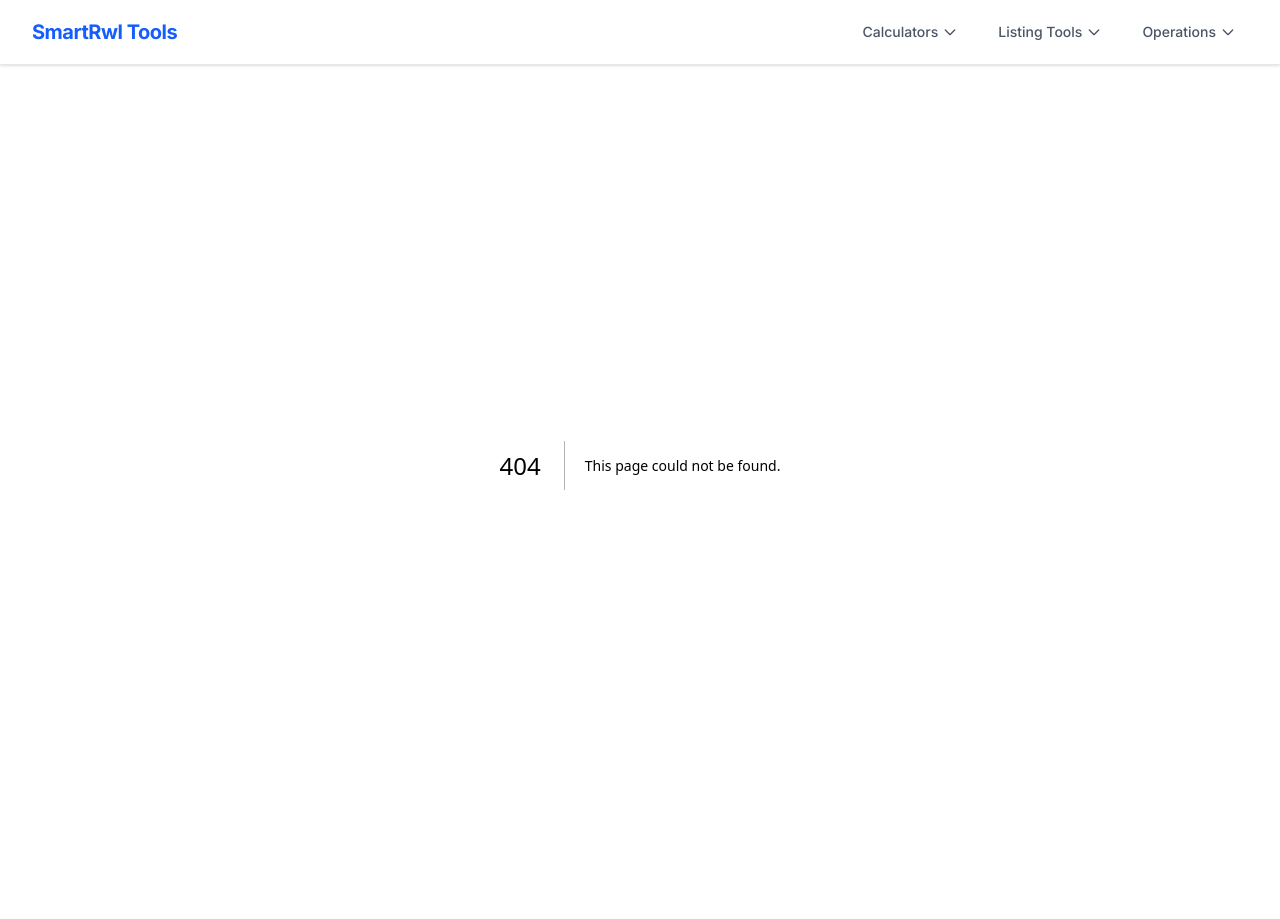
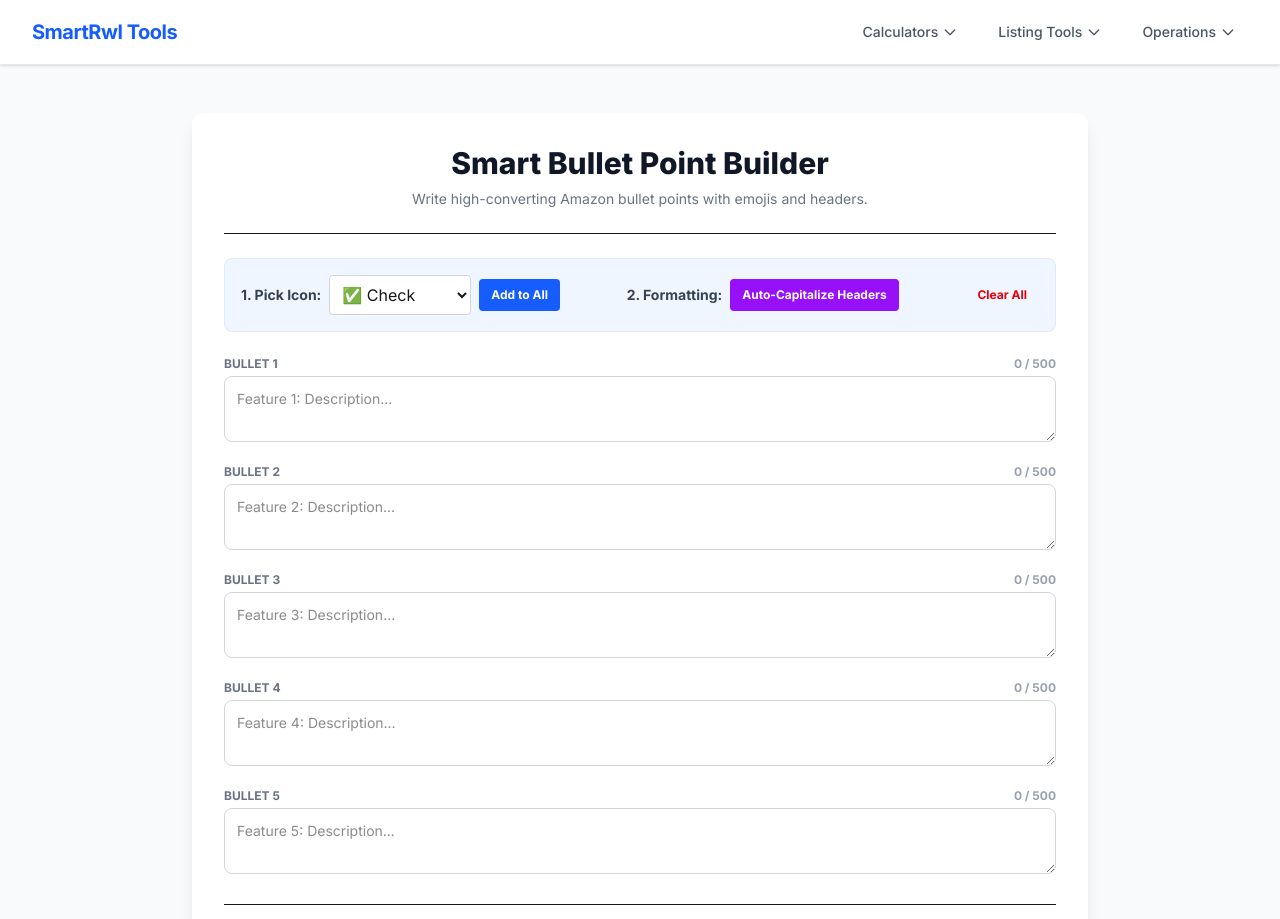
Before and after one commit to Smart-rwl/amazon-image-tool, a Next.js app: page /bullet-builder in a window 1280 px wide. Before the commit this address had no page. Shown: the top 919 px of the page. Before the commit the page ends 865 px from the top, so only its background shows below. Built offline with nearby package versions, Linux system fonts and the light colour scheme.

Commit message:
Add Bullet Point Builder

```diff
--- /dev/null
+++ b/app/bullet-builder/page.tsx
@@ -0,0 +1,170 @@
+'use client';
+
+import React, { useState } from 'react';
+
+export default function BulletBuilder() {
+  // State for 5 bullet points
+  const [bullets, setBullets] = useState(['', '', '', '', '']);
+  const [selectedIcon, setSelectedIcon] = useState('✅');
+
+  // Amazon Limit (Soft limit 200, Hard limit 500)
+  const CHAR_LIMIT = 500;
+
+  const handleUpdate = (index: number, value: string) => {
+    const newBullets = [...bullets];
+    newBullets[index] = value;
+    setBullets(newBullets);
+  };
+
+  const addPrefix = () => {
+    const newBullets = bullets.map(b => {
+      // Avoid double adding
+      if (b.startsWith(selectedIcon)) return b;
+      return `${selectedIcon} ${b}`;
+    });
+    setBullets(newBullets);
+  };
+
+  const autoHeader = () => {
+    // Looks for the first colon (:) and capitalizes everything before it
+    // Example: "Battery life: long lasting" -> "BATTERY LIFE: long lasting"
+    const newBullets = bullets.map(b => {
+      if (b.includes(':')) {
+        const parts = b.split(':');
+        // Capitalize the first part and rejoin
+        return parts[0].toUpperCase() + ':' + parts.slice(1).join(':');
+      }
+      return b;
+    });
+    setBullets(newBullets);
+  };
+
+  const handleCopyAll = () => {
+    // Amazon bulk uploads usually need bullets in separate columns,
+    // but for Seller Central "Add a Product", you copy one by one.
+    // Let's copy as a clean list for now.
+    const text = bullets.filter(b => b.trim()).join('\n');
+    navigator.clipboard.writeText(text);
+    alert('All bullets copied to clipboard!');
+  };
+
+  const clearAll = () => {
+    if(confirm("Clear all bullets?")) {
+      setBullets(['', '', '', '', '']);
+    }
+  };
+
+  return (
+    <div className="min-h-screen bg-gray-50 flex flex-col items-center py-12 px-4 font-sans">
+      <div className="max-w-4xl w-full bg-white p-8 rounded-xl shadow-lg space-y-6">
+
+        {/* Header */}
+        <div className="text-center border-b pb-6">
+          <h1 className="text-3xl font-extrabold text-gray-900">
+            Smart Bullet Point Builder
+          </h1>
+          <p className="mt-2 text-sm text-gray-500">
+            Write high-converting Amazon bullet points with emojis and headers.
+          </p>
+        </div>
+
+        {/* TOOLBAR */}
+        <div className="bg-blue-50 p-4 rounded-lg flex flex-wrap gap-4 justify-between items-center border border-blue-100">
+
+          <div className="flex items-center space-x-2">
+            <span className="text-sm font-bold text-gray-700">1. Pick Icon:</span>
+            <select
+              value={selectedIcon}
+              onChange={(e) => setSelectedIcon(e.target.value)}
+              className="p-2 border border-gray-300 rounded bg-white"
+            >
+              <option value="✅">✅ Check</option>
+              <option value="➤">➤ Arrow</option>
+              <option value="⭐">⭐ Star</option>
+              <option value="💎">💎 Diamond</option>
+              <option value="🔥">🔥 Fire</option>
+              <option value="✔">✔ Thin Check</option>
+            </select>
+            <button
+              onClick={addPrefix}
+              className="px-3 py-2 bg-blue-600 text-white text-xs font-bold rounded hover:bg-blue-700"
+            >
+              Add to All
+            </button>
+          </div>
+
+          <div className="flex items-center space-x-2">
+            <span className="text-sm font-bold text-gray-700">2. Formatting:</span>
+            <button
+              onClick={autoHeader}
+              className="px-3 py-2 bg-purple-600 text-white text-xs font-bold rounded hover:bg-purple-700"
+              title="Capitalizes text before the colon (:)"
+            >
+              Auto-Capitalize Headers
+            </button>
+          </div>
+
+          <button
+            onClick={clearAll}
+            className="px-3 py-2 text-red-600 hover:bg-red-50 text-xs font-bold rounded"
+          >
+            Clear All
+          </button>
+        </div>
+
+        {/* INPUTS */}
+        <div className="space-y-4">
+          {bullets.map((text, index) => {
+            const len = text.length;
+            const isOver = len > CHAR_LIMIT;
+
+            return (
+              <div key={index} className="relative">
+                <div className="flex justify-between mb-1">
+                  <label className="text-xs font-bold text-gray-500 uppercase">Bullet {index + 1}</label>
+                  <span className={`text-xs font-bold ${isOver ? 'text-red-600' : 'text-gray-400'}`}>
+                    {len} / {CHAR_LIMIT}
+                  </span>
+                </div>
+                <textarea
+                  className={`w-full p-3 border rounded-lg focus:ring-2 outline-none text-sm transition-colors ${
+                    isOver
+                      ? 'border-red-300 focus:ring-red-200 bg-red-50'
+                      : 'border-gray-300 focus:ring-blue-500 focus:border-blue-500'
+                  }`}
+                  rows={2}
+                  placeholder={`Feature ${index + 1}: Description...`}
+                  value={text}
+                  onChange={(e) => handleUpdate(index, e.target.value)}
+                />
+              </div>
+            );
+          })}
+        </div>
+
+        {/* FOOTER ACTIONS */}
+        <div className="pt-4 border-t flex justify-end">
+          <button
+            onClick={handleCopyAll}
+            className="px-6 py-3 bg-green-600 hover:bg-green-700 text-white font-bold rounded-lg shadow-md transition-transform transform active:scale-95"
+          >
+            Copy All to Clipboard
+          </button>
+        </div>
+
+        {/* TIPS */}
+        <div className="bg-yellow-50 p-4 rounded text-xs text-yellow-800 border border-yellow-200">
+          <strong>Pro Tip:</strong> Use the "Auto-Capitalize Headers" button. Write like this:
+          <br/>
+          <em>"Easy to clean: wipe with a cloth."</em>
+          <br/>
+          Click the button and it becomes:
+          <br/>
+          <em>"EASY TO CLEAN: wipe with a cloth."</em>
+        </div>
+
+      </div>
+      <div className="mt-8 text-center text-gray-400 text-sm">Created by SmartRwl</div>
+    </div>
+  );
+}
--- a/app/layout.tsx
+++ b/app/layout.tsx
@@ -64,6 +64,7 @@ export default function RootLayout({
                       <Link href="/keywords" className="block px-4 py-2 text-sm text-gray-700 hover:bg-blue-50 hover:text-blue-600">Keyword Optimizer</Link>
                       <Link href="/html-formatter" className="block px-4 py-2 text-sm text-gray-700 hover:bg-blue-50 hover:text-blue-600">HTML Formatter</Link>
                       <Link href="/title-optimizer" className="block px-4 py-2 text-sm text-gray-700 hover:bg-blue-50 hover:text-blue-600">Title Optimizer</Link>
+                      <Link href="/bullet-builder" className="block px-4 py-2 text-sm text-gray-700 hover:bg-blue-50 hover:text-blue-600">Bullet Point Builder</Link>
                     </div>
                   </div>
                 </div>
```
